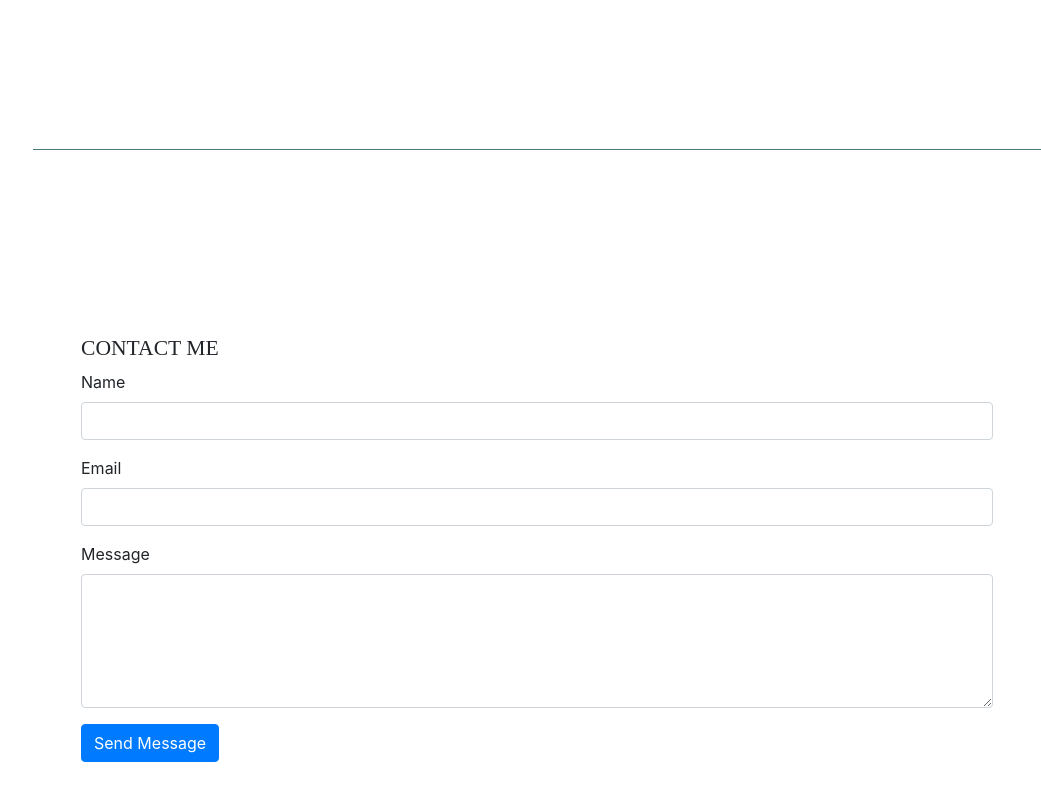
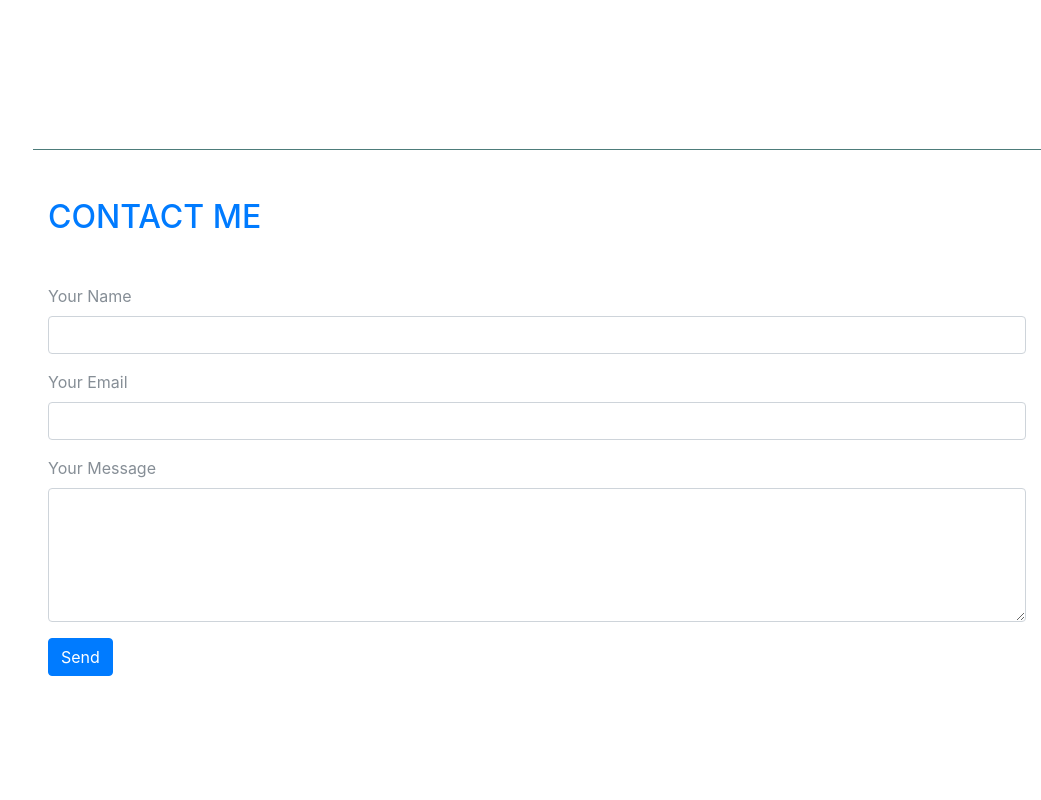
Before and after one commit to sorena-dev/sorena-dev.github.io, a website with bundled scripts: page index.html in a window 1280 px wide. Shown: the part 5698-6498 px from the top of the page, without its empty margins (239-1280 px from the left). Built offline with nearby package versions, Linux system fonts and the light colour scheme; a web font is replaced by a local one.

Commit message:
updated html file and css

```diff
--- a/css/contact-form.css
+++ b/css/contact-form.css
@@ -1,8 +1,8 @@
 #contactForm {
     background-color: #E6E6FA; /* Pale lavender background */
-    padding: 2rem;
+    padding: 3rem;
     border-radius: 8px;
-    box-shadow: 0 2px 10px rgba(0, 0, 0, 0.1);
+    box-shadow: 0 2px 15px rgba(0, 0, 0, 0.1);
 }
 
 .form-group {
@@ -13,15 +13,20 @@ label {
     display: block;
     margin-bottom: 0.5rem;
     color: #333; /* Charcoal color for labels */
+    font-family: 'Saira Extra Condensed', serif;
+    font-weight: 600;
 }
 
 input[type="text"],
 input[type="email"],
 textarea {
     width: 100%;
-    padding: 0.5rem;
-    border: 1px solid #ddd;
-    border-radius: 4px;
+    padding: 1rem; /* Increased padding */
+    border: 1px solid #868e96; /* Softer border color */
+    border-radius: 6px;
+    font-family: 'Open Sans', serif;
+    font-size: 1rem;
+    transition: border-color 0.3s ease-in-out; /* Smooth transition */
 }
 
 input[type="text"]:focus,
@@ -35,11 +40,15 @@ textarea:focus {
     background-color: #bd5d38; /* Button color */
     color: white;
     border: none;
-    padding: 0.75rem 1.5rem;
-    border-radius: 4px;
+    padding: 0.75rem 2rem; /* Increased button padding */
+    border-radius: 6px;
     cursor: pointer;
+    font-family: 'Saira Extra Condensed', serif;
+    font-weight: 700;
+    transition: background-color 0.3s ease-in-out, box-shadow 0.3s ease-in-out;
 }
 
 .btn:hover {
     background-color: #824027; /* Darker shade on hover */
+    box-shadow: 0 4px 10px rgba(0, 0, 0, 0.1); /* Add subtle shadow on hover */
 }
--- a/index.html
+++ b/index.html
@@ -206,6 +206,7 @@
 
 
 
+
             </ul>
 
             <div class="subheading mb-3">Workflow</div>
@@ -303,27 +304,36 @@
                 </p>
             </div>
         </section>
-
-        <section class="resume-section p-3 p-lg-5 d-flex flex-column" id = "contact-form">
-          <div class="my-auto">
-              <h2 class="subheading">Contact Me</h2>
-              <form id="contactForm" action="YOUR_SERVER_ENDPOINT" method="POST">
+        <section class="resume-section" id="contact">
+            <div class="container">
+                <h2 class="mb-5 text-primary">Contact Me</h2>
+                <form id="contact-form" class="contact-form">
                     <div class="form-group">
-                      <label for="name">Name</label>
-                      <input type="text" id="name" name="name" required class="form-control">
+                        <label for="name" class="text-secondary">Your Name</label>
+                        <input type="text" id="name" name="name" class="form-control" required>
                     </div>
                     <div class="form-group">
-                      <label for="email">Email</label>
-                      <input type="email" id="email" name="email" required class="form-control">
+                        <label for="email" class="text-secondary">Your Email</label>
+                        <input type="email" id="email" name="email" class="form-control" required>
                     </div>
                     <div class="form-group">
-                      <label for="message">Message</label>
-                      <textarea id="message" name="message" required class="form-control" rows="5"></textarea>
+                        <label for="message" class="text-secondary">Your Message</label>
+                        <textarea id="message" name="message" class="form-control" rows="5" required></textarea>
                     </div>
-                  <button type="submit" class="btn btn-primary">Send Message</button>
+                    <button type="submit" class="btn btn-primary">Send</button>
                 </form>
             </div>
         </section>
+
+        <script>
+            document.getElementById('contact-form').addEventListener('submit', function(event) {
+                event.preventDefault();
+                emailjs.sendForm('YOUR_SERVICE_ID', 'YOUR_TEMPLATE_ID', this)
+                    .then(() => alert('Message sent!'))
+                    .catch(err => alert('Error: ' + JSON.stringify(err)));
+            });
+        </script>
+
 
 
     </div>
```
Lines whose indentation alone changed are shown as unchanged.
